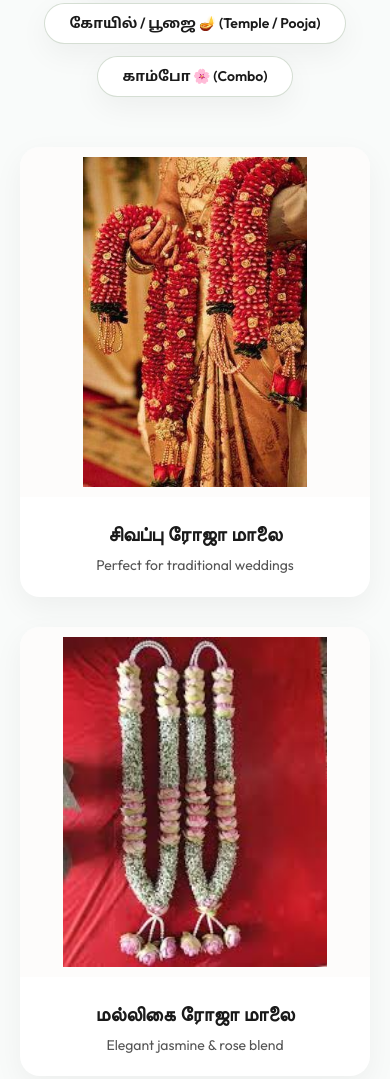
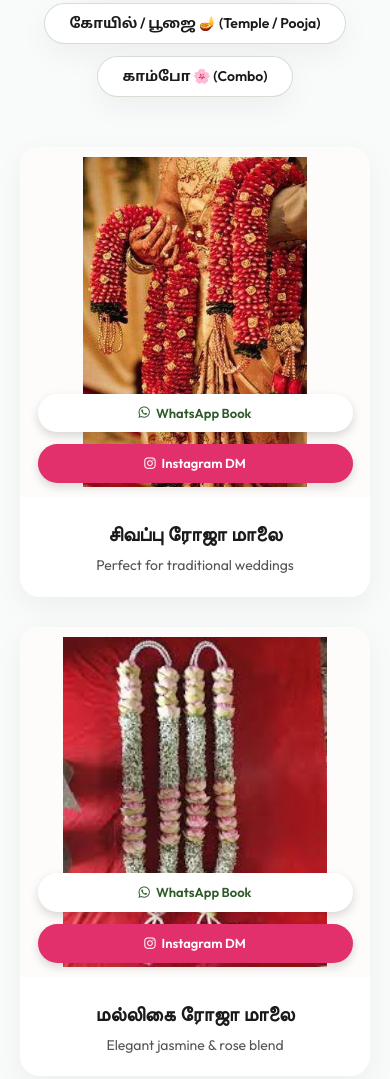
Before and after one commit to Siva7112k5/Siva_Malaragam, a plain HTML site: page index.html in a window 390 px wide. Shown: the part 2582-3661 px from the top of the page. Drawn offline with nearby package versions, Linux system fonts and the light colour scheme; a web font is replaced by a local one.

Commit message:
Fix mobile scroll offset and gallery card overlay

```diff
--- a/script.js
+++ b/script.js
@@ -128,7 +128,7 @@ document.addEventListener('DOMContentLoaded', () => {
         });
     }
 
-    // 5. Smooth Scroll for all links
+    // 5. Smooth Scroll for all links (with navbar offset)
     document.querySelectorAll('a[href^="#"]').forEach(anchor => {
         anchor.addEventListener('click', function (e) {
             const targetId = this.getAttribute('href');
@@ -136,9 +136,10 @@ document.addEventListener('DOMContentLoaded', () => {
             const targetEl = document.querySelector(targetId);
             if (targetEl) {
                 e.preventDefault();
-                targetEl.scrollIntoView({
-                    behavior: 'smooth'
-                });
+                const navbarHeight = document.getElementById('navbar')?.offsetHeight || 80;
+                const offset = 20; // extra breathing room
+                const top = targetEl.getBoundingClientRect().top + window.scrollY - navbarHeight - offset;
+                window.scrollTo({ top, behavior: 'smooth' });
             }
         });
     });
--- a/style.css
+++ b/style.css
@@ -23,6 +23,10 @@
     padding: 0;
     box-sizing: border-box;
     scroll-behavior: smooth;
+}
+
+html {
+    scroll-padding-top: 90px;
 }
 
 body {
@@ -1155,4 +1159,26 @@ footer {
         width: 80%;
         text-align: center;
     }
+
+    /* Fix gallery card overlay on mobile — always show as bottom strip */
+    .card-overlay {
+        opacity: 1;
+        background: transparent;
+        justify-content: flex-end;
+        padding-bottom: 14px;
+        pointer-events: none;
+    }
+
+    .card-overlay .btn-card {
+        pointer-events: auto;
+        transform: translateY(0);
+        width: 90%;
+        font-size: 13px;
+        padding: 9px 10px;
+    }
+
+    /* Don't scale image on mobile tap */
+    .gallery-card:hover .card-img img {
+        transform: none;
+    }
 }
```
